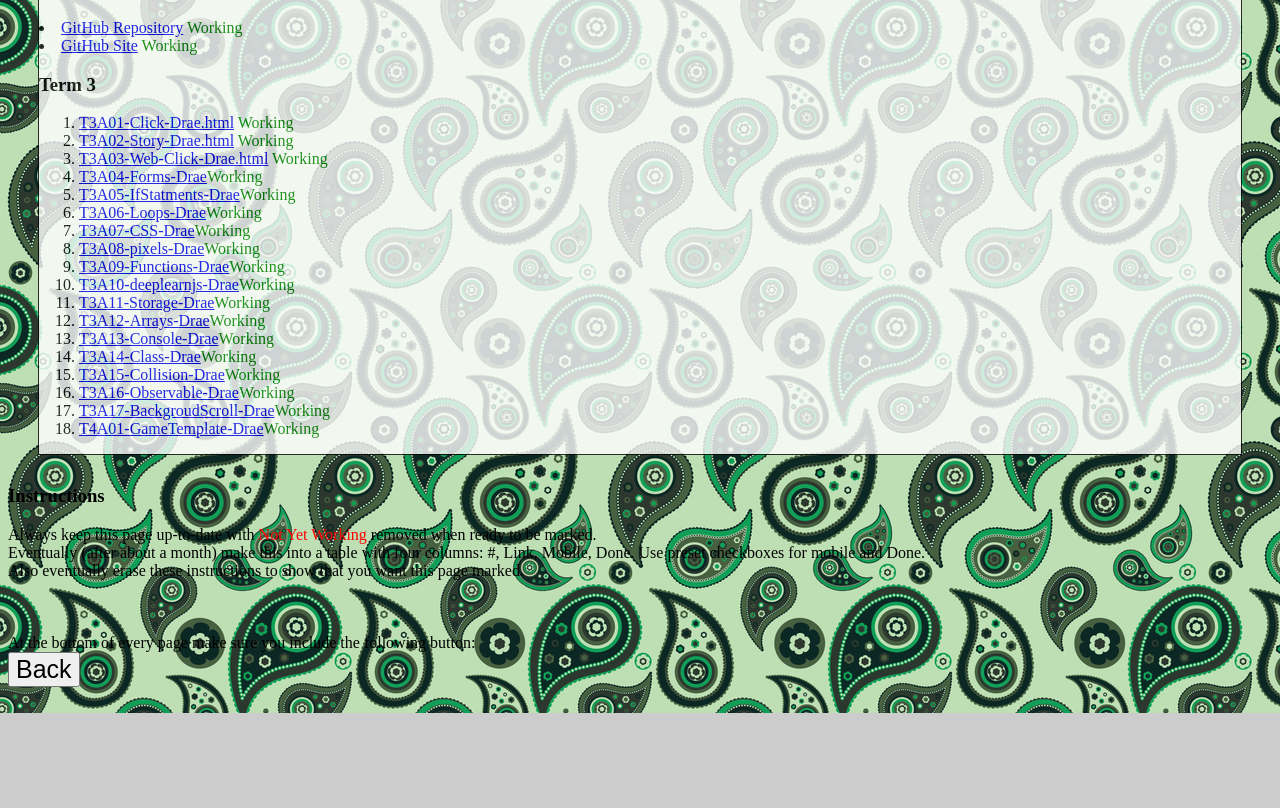
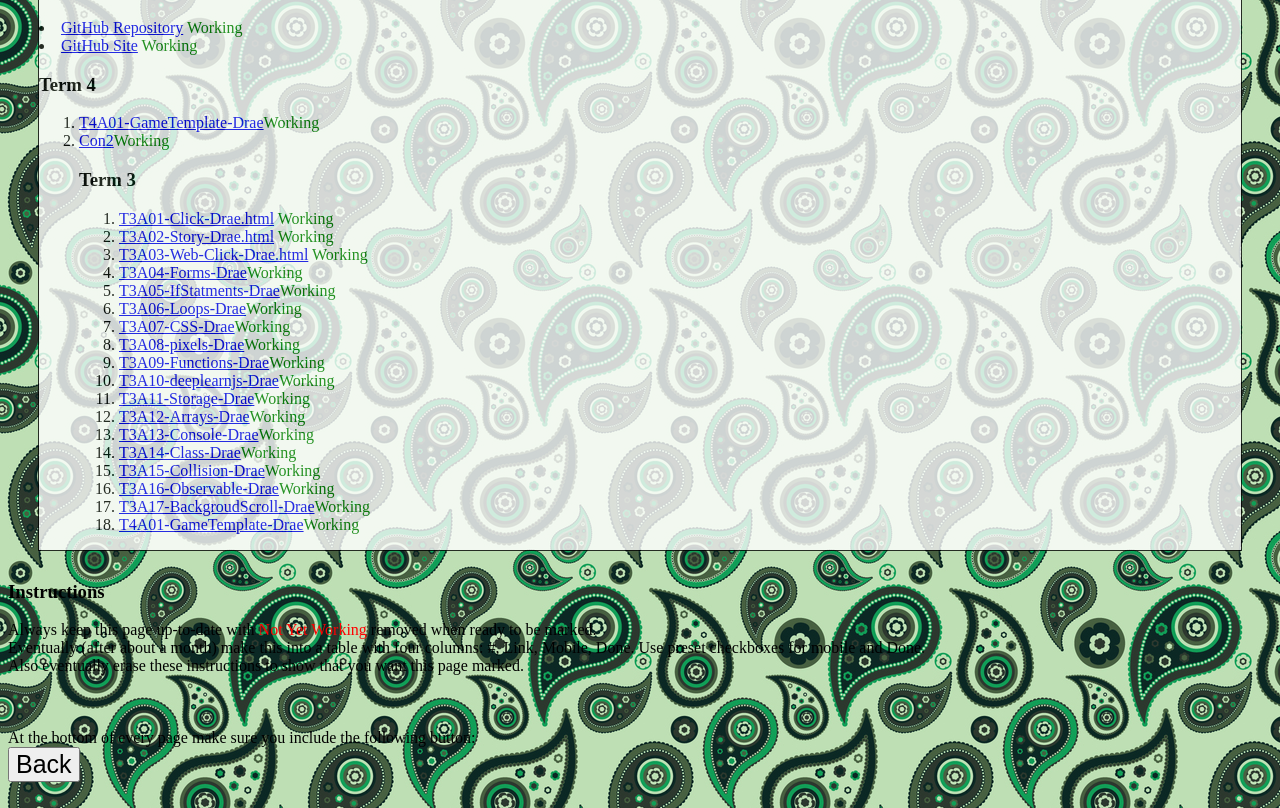
Before and after one commit to Drae2000/game-dev-2018, a plain HTML site: page index.html in a window 1280 px wide. Shown: the part 108-916 px from the top of the page. Before the commit the page ends 821 px from the top, so only its background shows below. Drawn offline with Linux system fonts and the light colour scheme.

Commit message:
Update index.html

```diff
--- a/index.html
+++ b/index.html
@@ -27,7 +27,11 @@ div.transbox p {
 Programming Course Summary By Drae</h1>
 <li><a href="https://github.com/Drae2000/gamedev-2018/tree/master">GitHub Repository</a><font color="Green"> Working </font> <br>
  <li><a href="https://drae2000.github.io/game-dev-2018/">GitHub Site</a><font color="Green"> Working </font> <br>
-    <h3>Term 3</h3>
+    <h3>Term 4</h3>
+     <ol>
+         <li><a href="T4A01.html">T4A01-GameTemplate-Drae</a><font color="Green">Working </font> <br>
+         <li><a href="New Project">Con2</a><font color="Green">Working </font> <br>
+     <h3>Term 3</h3>
 <ol>
 <li><a href="Click.html">T3A01-Click-Drae.html</a><font color="Green"> Working </font> <br>
 <li><a href="Story.html">T3A02-Story-Drae.html</a><font color="Green"> Working </font> <br>
```
